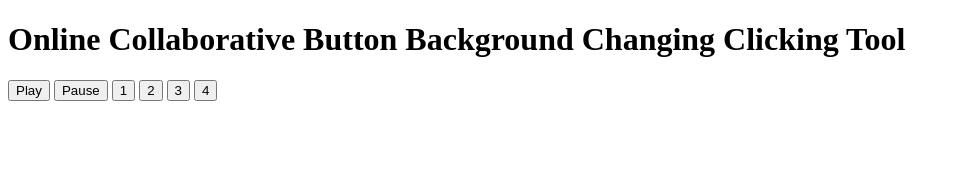
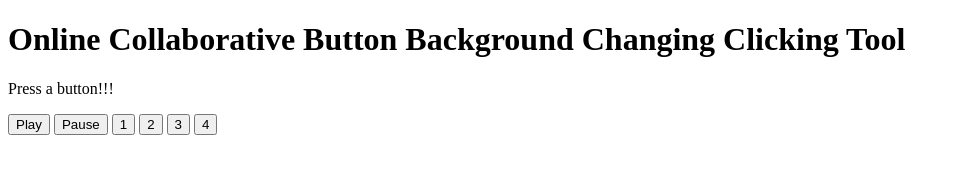
Before and after one commit to JackMcBride98/OnlineDrumSequencer, a website: page index.html in a window 1280 px wide. Shown: the whole page, without its empty margins (0-960 px from the left). Drawn offline with nearby package versions, Linux system fonts and the light colour scheme; no server answers.

Commit message:
Added p tag

```diff
--- a/index.html
+++ b/index.html
@@ -11,6 +11,7 @@
         <h1>
             Online Collaborative Button Background Changing Clicking Tool
         </h1>
+        <p>Press a button!!!</p>
         <audio id="music">
             <source src="Kick.wav" type="audio/wav">
         </audio>
```
